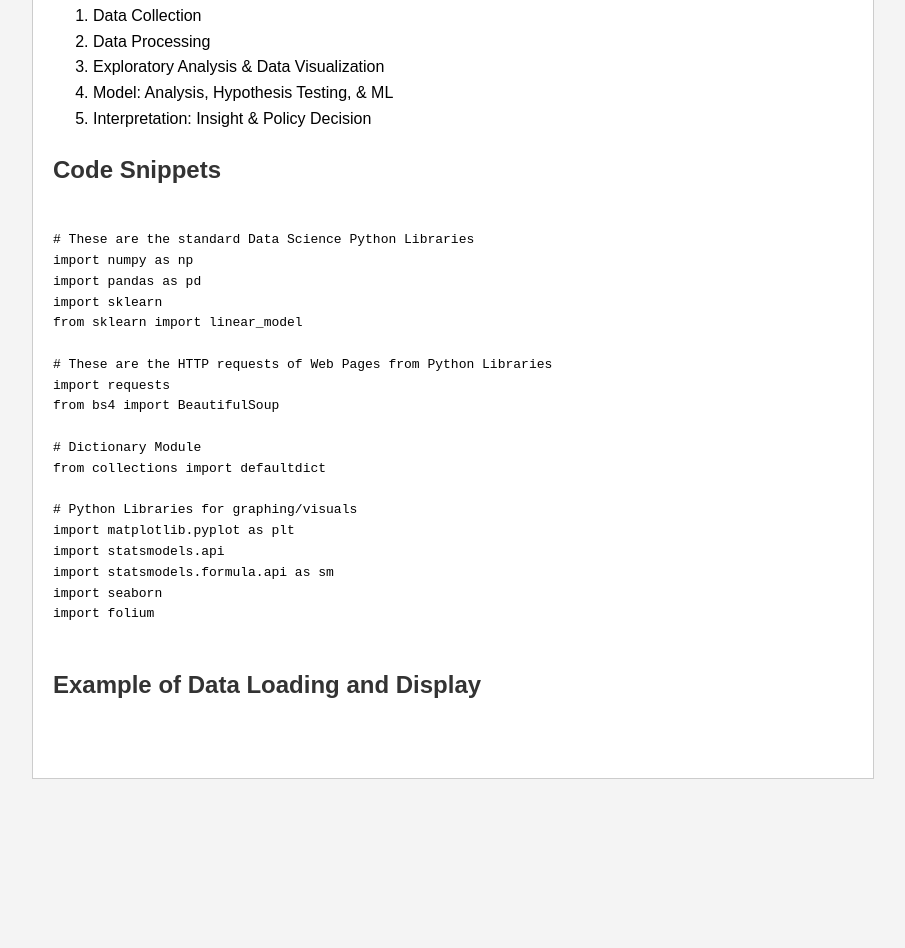
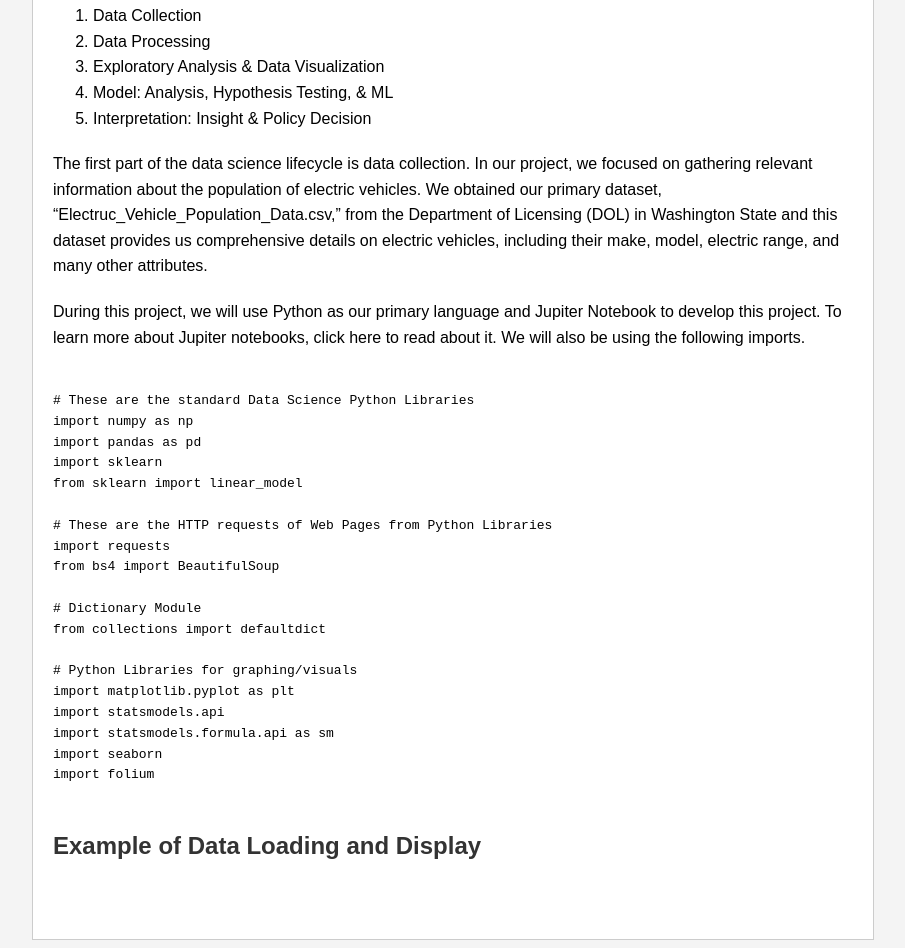
Before and after one commit to bmach1062/bmach1062.github.io, a plain HTML site: page index.html in a window 1280 px wide. Shown: the part 751-1699 px from the top of the page, without its empty margins (187-1092 px from the left). Before the commit the page ends 1550 px from the top, so only its background shows below. Drawn offline with Linux system fonts and the light colour scheme.

Commit message:
Initial Comment

```diff
--- a/index.html
+++ b/index.html
@@ -58,9 +58,12 @@
         <li>Interpretation: Insight & Policy Decision</li>
     </ol>
 
-
-
-    <h2>Code Snippets</h2>
+    <p>
+        The first part of the data science lifecycle is data collection. In our project, we focused on gathering relevant information about the population of electric vehicles. We obtained our primary dataset, “Electruc_Vehicle_Population_Data.csv,” from the Department of Licensing (DOL) in Washington State and this dataset provides us comprehensive details on electric vehicles, including their make, model, electric range, and many other attributes.
+    </p>
+    <p>
+        During this project, we will use Python as our primary language and Jupiter Notebook to develop this project. To learn more about Jupiter notebooks, click here to read about it. We will also be using the following imports.
+    </p>
     <pre><code class="language-python">
 # These are the standard Data Science Python Libraries
 import numpy as np
```
Also changed, not shown: 1 other file.
